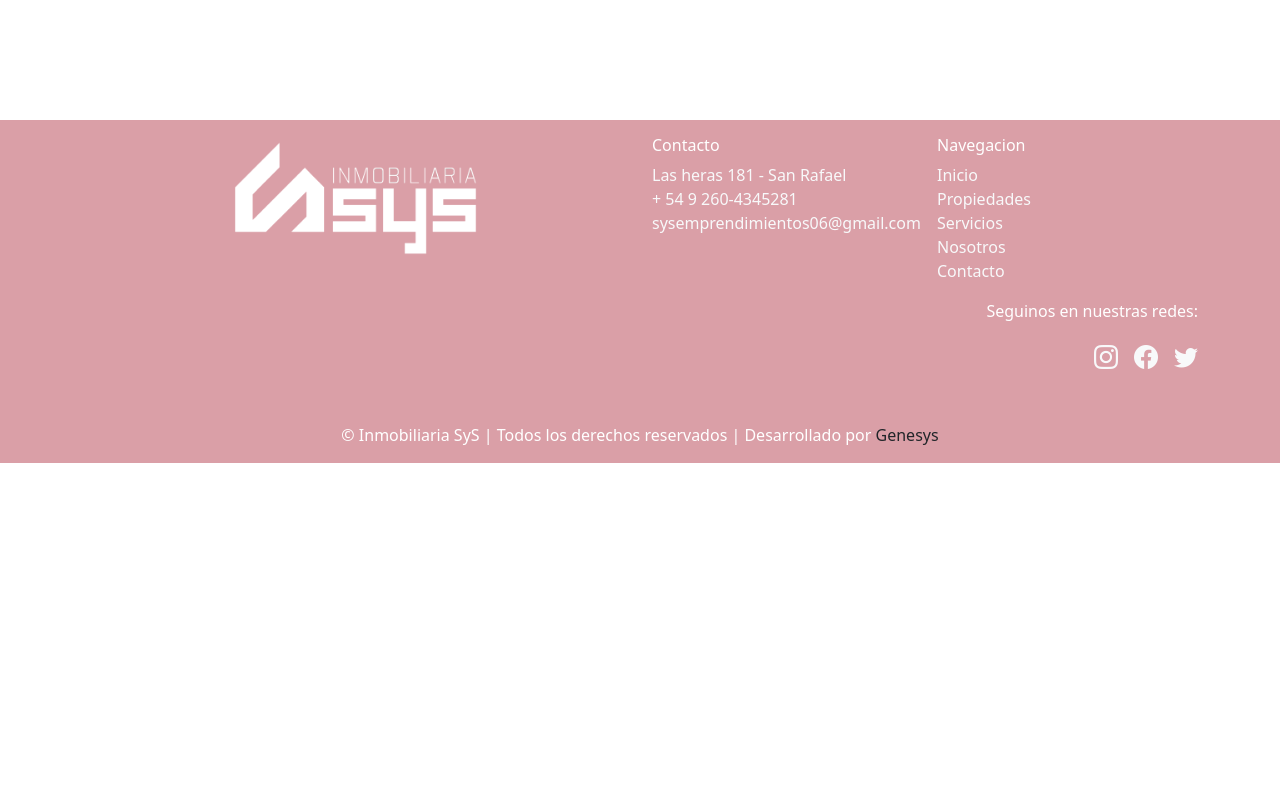
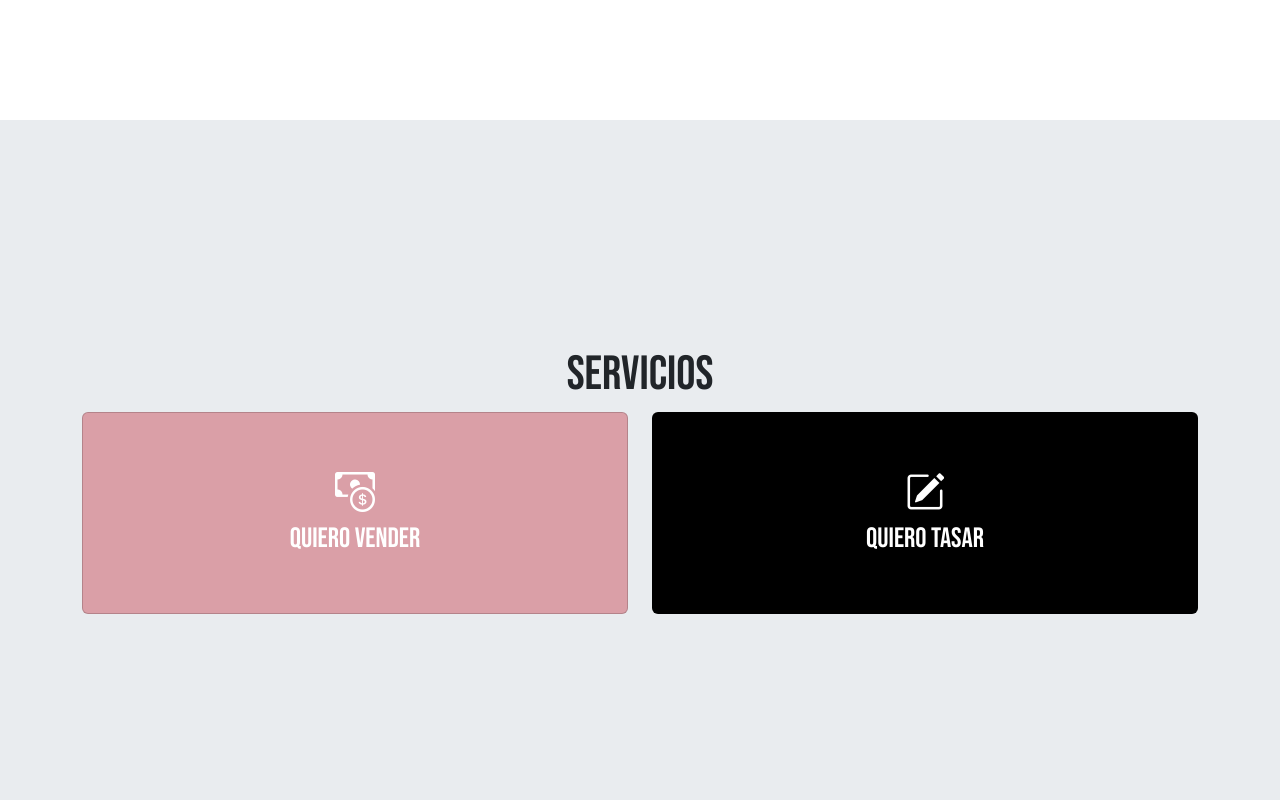
Before and after one commit to javicasstillo/inmobiliariasys, a plain HTML site: page index.html in a window 1280 px wide. Shown: the part 1880-2680 px from the top of the page. Before the commit the page ends 2343 px from the top, so only its background shows below. Drawn offline with nearby package versions, Linux system fonts and the light colour scheme.

Commit message:
servicios

```diff
--- a/index.html
+++ b/index.html
@@ -2,7 +2,7 @@
 <html lang="es">
   <head>
     <meta charset="UTF-8" />
-    <meta name="viewport" content="width=device-width, initial-scale=1.0" />
+    <meta name="viewport" content="width=device-width, initial-scale=0.9" />
     <title>Inmobiliaria SyS</title>
 
     <link rel="stylesheet" href="./styles/style.css" />
@@ -46,7 +46,7 @@
     </header>
 
     <main>
-
+<!-- ================= BANNER ================= -->
       <section id="banner" class="portada portada-mobile d-flex align-items-center">
         <div class="container py-5">
           <div class="row justify-content-center align-items-center g-5">
@@ -141,11 +141,11 @@
 
 <!-- ================= PROPIEDADES ================= -->
       <section id="menu-propiedades" class="d-flex align-items-center">
-        <div class="container py-3" data-aos="fade-up">
-          <h3 class="text-bebas text-center tamano2" >Nuestras Propiedades</h3>
+        <div class="container py-3" >
+          <h3 class="text-bebas text-center tamano2" data-aos="fade-up">Propiedades</h3>
 
           <div class="row justify-content-center gy-3">
-            <div class="col-12 col-md-6 col-lg-4">
+            <div class="col-12 col-md-6 col-lg-4" data-aos="fade-up">
               <div class="card h-100">
                 <div
                   class="mini-portada-casas d-flex align-items-end justify-content-center"
@@ -155,7 +155,7 @@
               </div>
             </div>
 
-            <div class="col-12 col-md-6 col-lg-4">
+            <div class="col-12 col-md-6 col-lg-4" data-aos="fade-up">
               <div class="card h-100">
                 <div
                   class="mini-portada-departamentos d-flex align-items-end justify-content-center"
@@ -165,7 +165,7 @@
               </div>
             </div>
 
-            <div class="col-12 col-md-6 col-lg-4">
+            <div class="col-12 col-md-6 col-lg-4" data-aos="fade-up">
               <div class="card h-100">
                 <div
                   class="mini-portada-locales d-flex align-items-end justify-content-center"
@@ -175,7 +175,7 @@
               </div>
             </div>
 
-            <div class="col-12 col-md-6">
+            <div class="col-12 col-md-6" data-aos="fade-up">
               <div class="card h-100">
                 <div
                   class="mini-portada-lotes d-flex align-items-end justify-content-center"
@@ -185,7 +185,7 @@
               </div>
             </div>
 
-            <div class="col-12 col-md-6">
+            <div class="col-12 col-md-6" data-aos="fade-up">
               <div class="card h-100">
                 <div
                   class="mini-portada-fincas d-flex align-items-end justify-content-center"
@@ -197,6 +197,35 @@
           </div>
         </div>
       </section>
+
+<!-- ================= SERVICIOS ================= -->
+
+      <section id="servicios" class="d-flex align-items-center bg-body-secondary">
+        <div class="container">
+          <h3 class="tamano2 text-bebas text-center">Servicios</h3>
+          <div class="row justify-content-center gy-3">
+            <div class="col-12 col-md-6">
+              <a href="https://api.whatsapp.com/send?phone=2604345281&text=¡Hola Inmobiliaria SyS👋! Estuve viendo su pagina web y quiero vender mi propiedad" class="link-underline-opacity-0 link-light">
+              <div class="card bg-rosa">
+                <div class="altura d-flex flex-column align-items-center justify-content-center">
+                  <i class="bi bi-cash-coin fs-1 text-white"></i>
+                  <h3 class="text-white text-bebas">Quiero vender</h3>
+                </div>
+              </div></a>
+            </div>
+            <div class="col-12 col-md-6">
+              <a href="https://api.whatsapp.com/send?phone=2604237530&text=¡Hola Inmobiliaria SyS👋! Estuve viendo su pagina web y quiero tasar mi propiedad" class="link-underline-opacity-0 link-light">
+              <div class="card bg-black">
+                <div class="altura d-flex flex-column align-items-center justify-content-center">
+                  <i class="bi bi-pencil-square fs-1 text-white"></i>
+                  <h3 class="text-white text-bebas">Quiero tasar</h3>
+                </div>
+              </div></a>
+            </div>
+          </div>
+        </div>
+      </section>
+
     </main>
 
     <!-- ================= FOOTER ================= -->
--- a/styles/style.css
+++ b/styles/style.css
@@ -166,6 +166,29 @@ body {
     transform: scale(1.1);
 }
 
+/* =======================
+   SECCIÓN SERVICIOS
+======================= */
+
+#servicios{
+    min-height: 90vh;
+}
+
+.altura{
+    height: 200px;
+}
+
+#servicios .card {
+  transition: transform 0.3s ease, box-shadow 0.3s ease;
+  cursor: pointer;
+}
+
+#servicios .card:hover {
+  transform: scale(1.05);
+  box-shadow: 0 12px 30px rgba(0, 0, 0, 0.25);
+}
+
+
 @media screen and (max-width: 767px) {
     .centrado{
         margin: auto;
```
